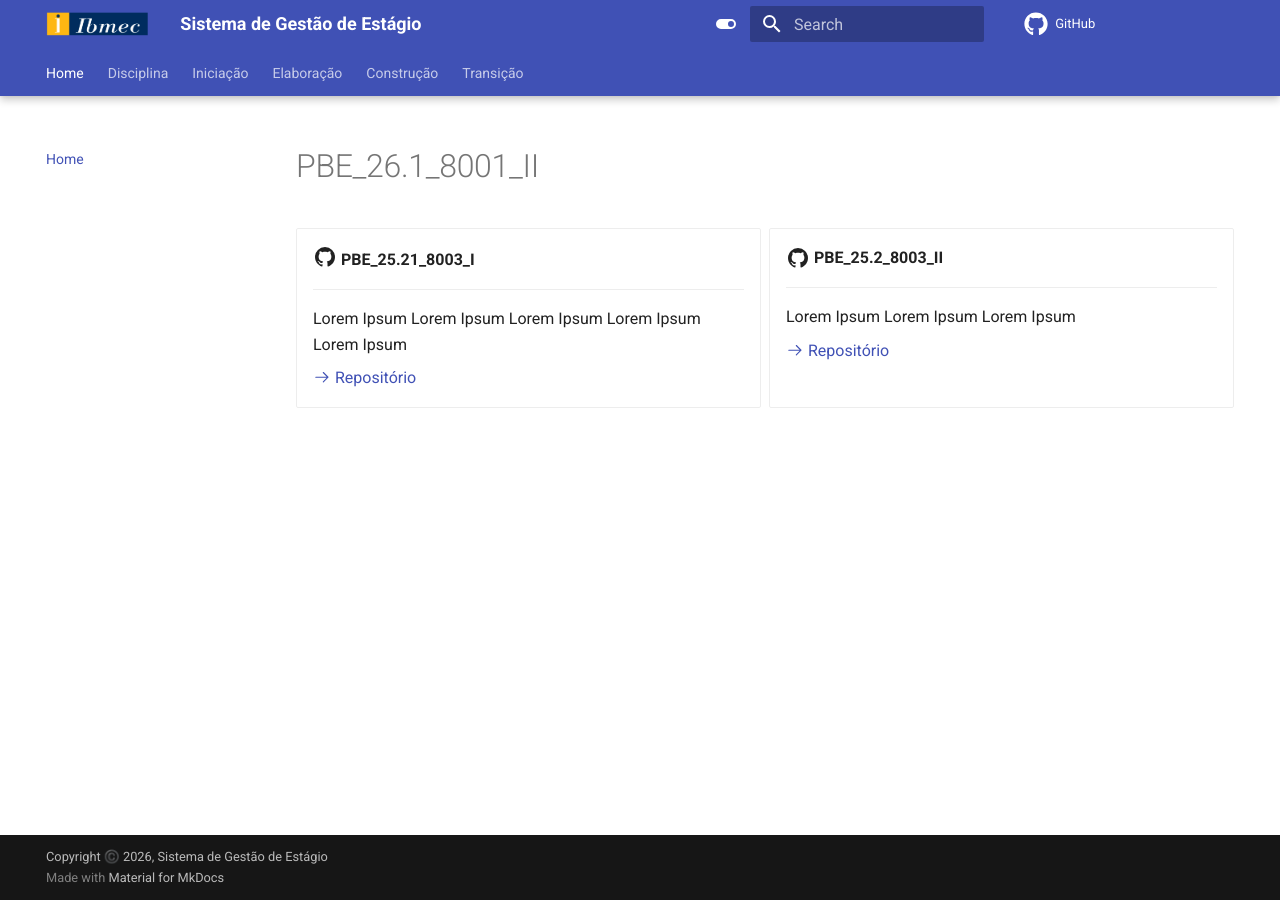
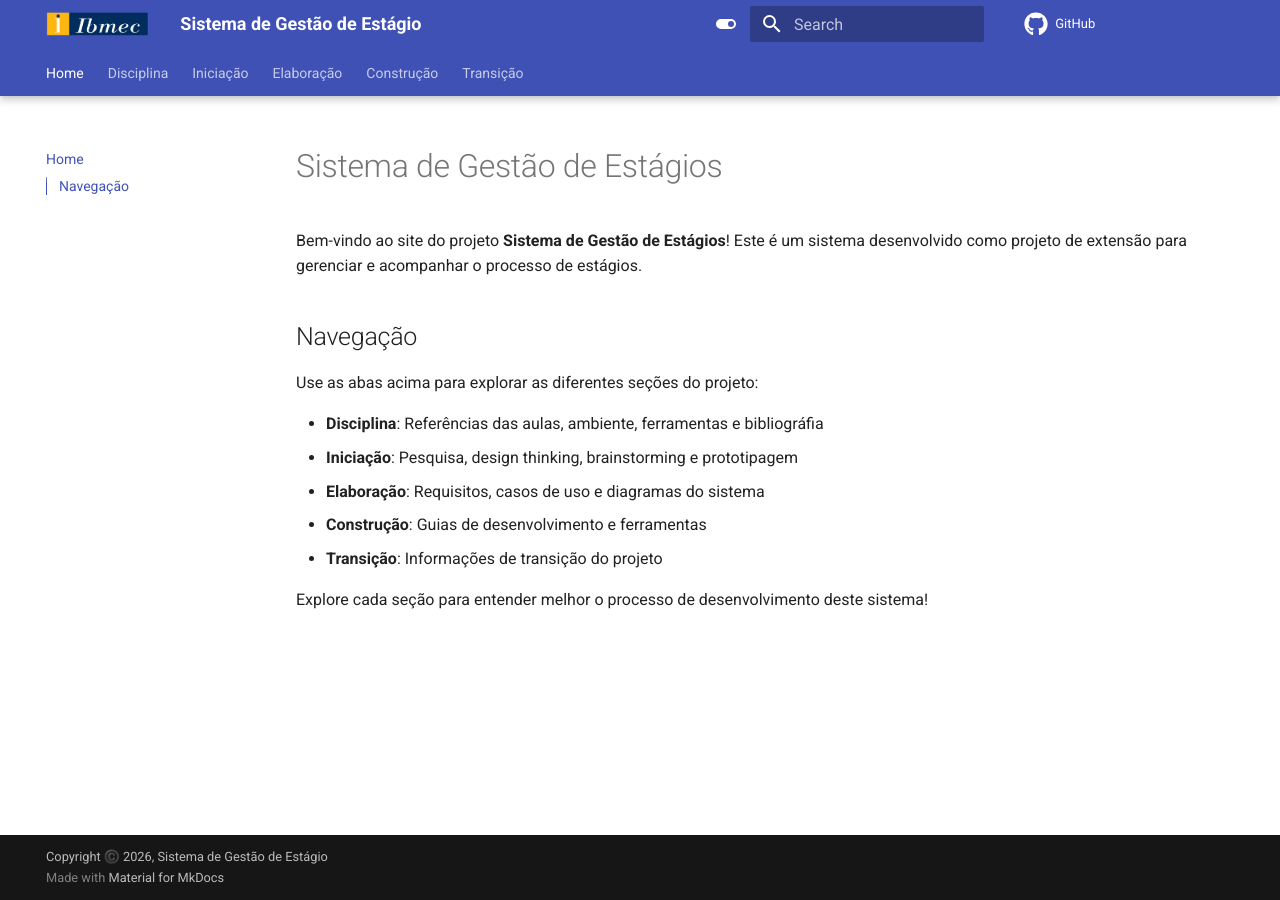
Before and after one commit to Projetos-de-Extensao/PBE_26.1_8001_II, an MkDocs documentation site: the page built from docs/index.md, in a window 1280 px wide. Built offline with MkDocs 1.6.1 and Material for MkDocs 9.7.7, drawn with Linux system fonts in a browser that asks for light colours; comment, search, counter and statistics services are not loaded.

Commit message:
Recovery: homepage from 54e88de

```diff
--- a/docs/index.md
+++ b/docs/index.md
@@ -1,22 +1,15 @@
-# PBE_26.1_8001_II
+# Sistema de Gestão de Estágios
 
-<div class="grid cards" markdown>
+Bem-vindo ao site do projeto **Sistema de Gestão de Estágios**! Este é um sistema desenvolvido como projeto de extensão para gerenciar e acompanhar o processo de estágios.
 
--   :material-github:{ .lg .right } __PBE_25.21_8003_I__
+## Navegação
 
-    ---
+Use as abas acima para explorar as diferentes seções do projeto:
 
-    Lorem Ipsum     Lorem Ipsum Lorem Ipsum Lorem Ipsum Lorem Ipsum
+- **Disciplina**: Referências das aulas, ambiente, ferramentas e bibliográfia
+- **Iniciação**: Pesquisa, design thinking, brainstorming e prototipagem
+- **Elaboração**: Requisitos, casos de uso e diagramas do sistema
+- **Construção**: Guias de desenvolvimento e ferramentas
+- **Transição**: Informações de transição do projeto
 
-    [:octicons-arrow-right-24: Repositório](https://github.com/Projetos-de-Extensao/PBE_25.2_8003_I)
-
--   :material-github:{ .lg .middle } __PBE_25.2_8003_II__
-
-    ---
-
-    Lorem Ipsum Lorem Ipsum Lorem Ipsum
-
-    [:octicons-arrow-right-24: Repositório](https://github.com/Projetos-de-Extensao/PBE_25.2_8003_II)
-
-
-</div>
+Explore cada seção para entender melhor o processo de desenvolvimento deste sistema!
```
